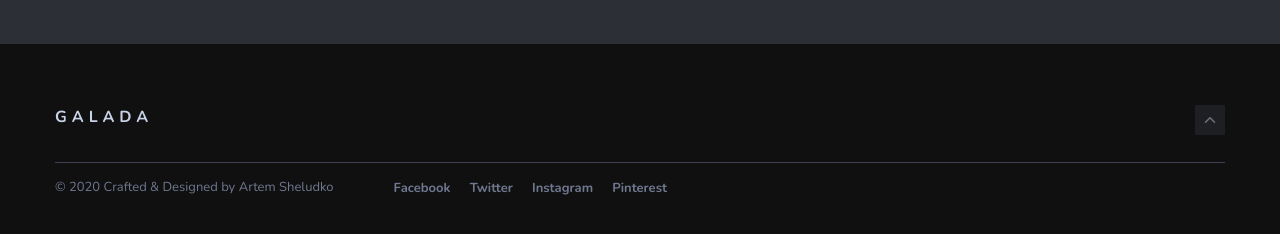
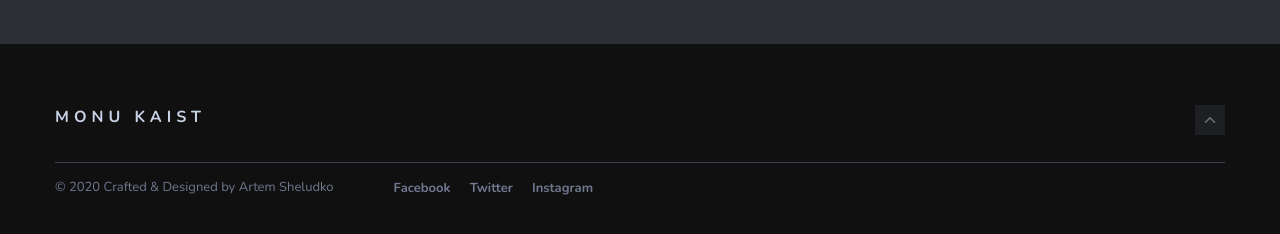
Before and after one commit to YiSeongYeop/yiseongyeop.github.io, a Jekyll site: the page built from index.html, in a window 1280 px wide and 900 px high, scrolled down 1648 px. Shown: the part 648-882 px from the top of the window. Built offline with Jekyll 4.4.1, drawn with Linux system fonts in a browser that asks for light colours; nearby versions of some CDN libraries; the list of posts is cut into pages by our own code.

Commit message:
Update footer

```diff
--- a/_includes/footer.html
+++ b/_includes/footer.html
@@ -4,7 +4,7 @@
       <div class="col col-12">
         <div class="footer-top">
           <h2 class="logo-title">
-            <a href="{{site.baseurl}}/" class="logo-text">Galada</a>
+            <a href="{{site.baseurl}}/" class="logo-text">Monu Kaist</a>
           </h2>
           <div class="top"><i class="ion ion-ios-arrow-up"></i></div>
         </div>
@@ -25,10 +25,6 @@
               {% if site.instagram %}
               <li><a href="{{ site.instagram }}">Instagram</a></li>
               {% else %} {% endif %}
-
-              {% if site.pinterest %}
-              <li><a href="{{ site.pinterest }}">Pinterest</a></li>
-              {% else %} {% endif %}
             </ul>
           </div>
         </div>
```
